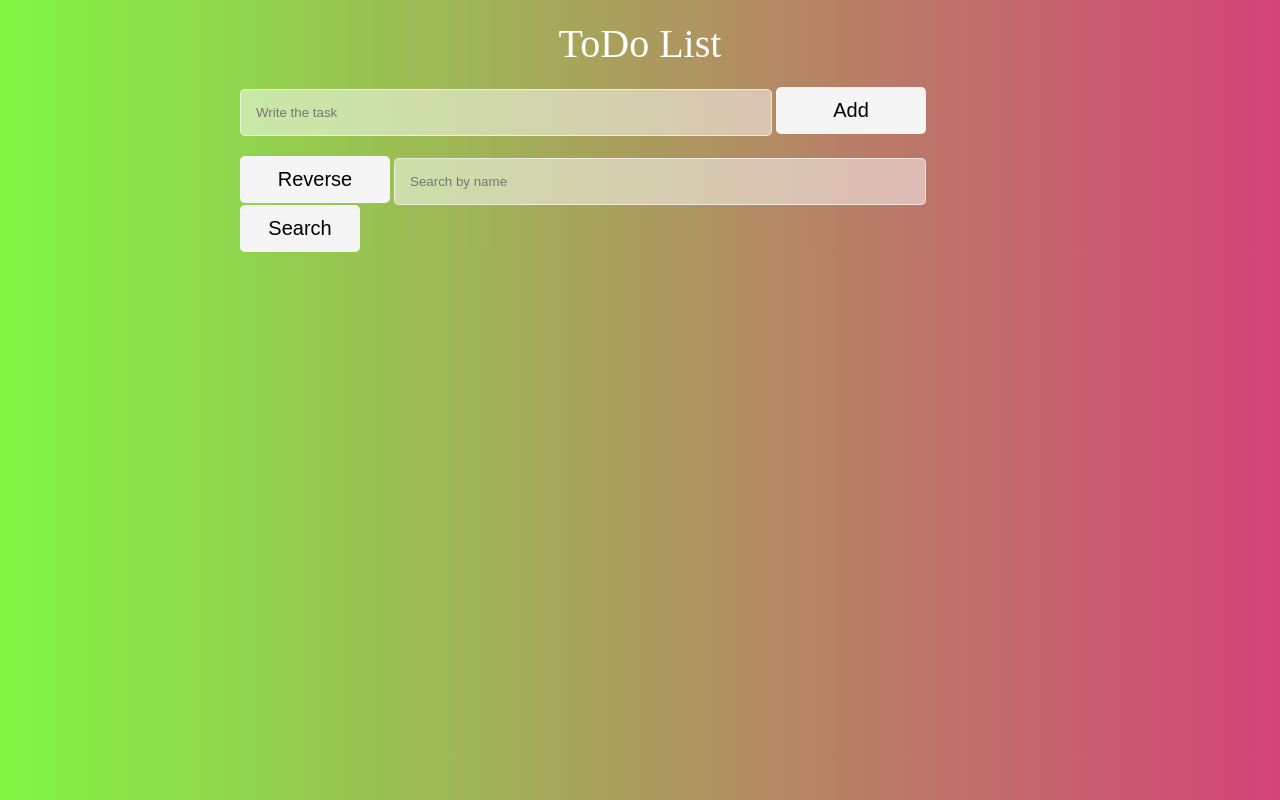
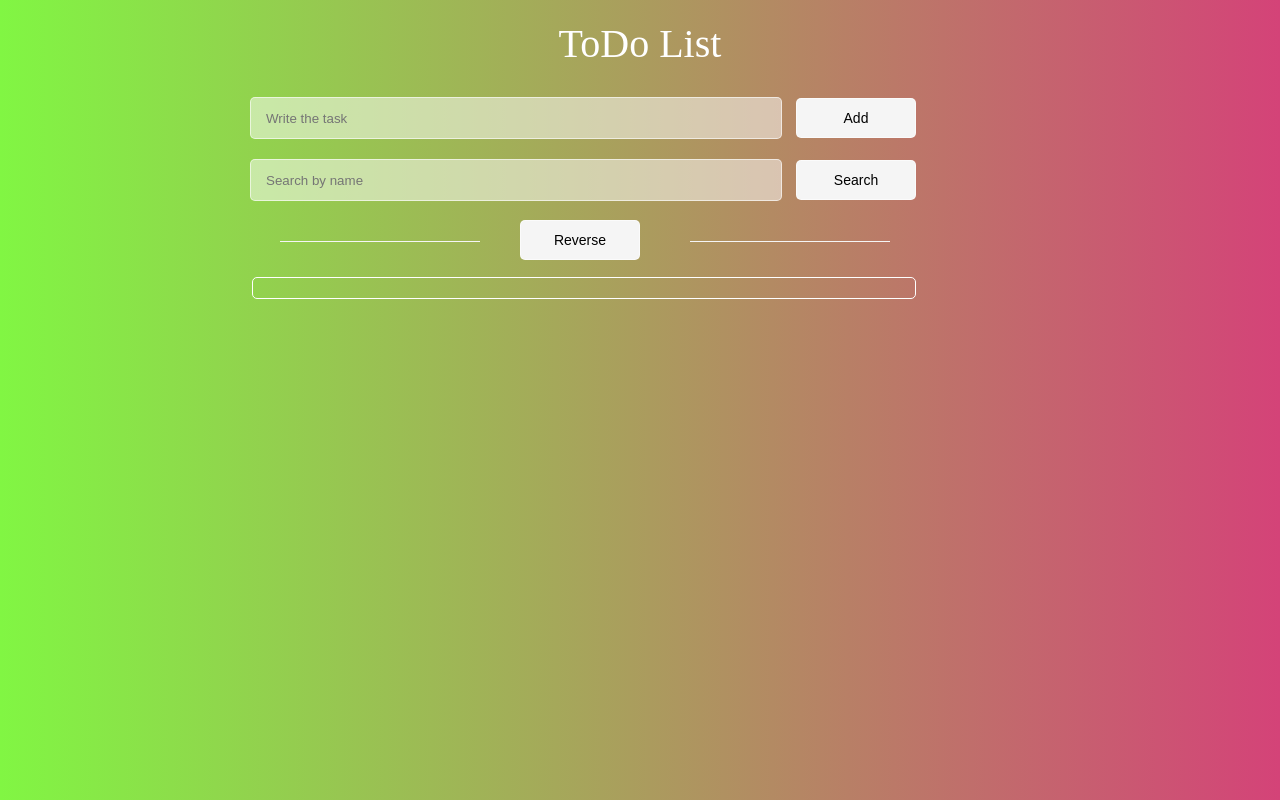
Before and after one commit to OlgaGulenko/testrepository, a plain HTML site: page index.html in a window 1280 px wide. Drawn offline with Linux system fonts and the light colour scheme.

Commit message:
test app v2

```diff
--- a/index.html
+++ b/index.html
@@ -9,15 +9,19 @@
 <body>
 <div>
     <header>ToDo List</header>
+
     <div class="inputBlock">
         <input class= "large" type="text" id="input" placeholder="Write the task">
         <button class= "small" type="button" id="button">Add</button>
-        <button class= "small" type="button" id="reverseButton">Reverse</button>
+
         <input class= "large" type="text" id="searchinput" placeholder="Search by name">
         <button id="searchbtn"  onkeyup="searchTask()">Search</button>
 
-        <div id="list">
-        </div>
+        <hr class="line">
+        <button class= "small" type="button" id="reverseButton">Reverse</button>
+        <hr class="line second">
+
+        <div id="list"></div>
     </div>
 
     <script src="script.js" ></script>
--- a/script.js
+++ b/script.js
@@ -146,3 +146,13 @@ function searchTask() {
 //     };
 // }
 searchBtn.addEventListener('click', searchTask);
+
+function compareName(taskA, taskB) {
+    return taskA.text.localeCompare(taskB.text);
+}
+todoList.sort(compareName);
+
+for(var i = 0; i < todoList.length; i++) {
+    alert(todoList[i].text);
+
+}
--- a/style.css
+++ b/style.css
@@ -9,23 +9,27 @@ html, body{
 }
 
 header {
+    padding: 20px 0;
     text-align: center;
     font-size: 40px;
     color: rgba(255,255,255,1);
-    padding: 20px 0;
 }
+
 input[type = text], .input {
+    width: 500px;
+    height: 40px;
+    padding: 0 15px;
+    margin: 10px;
     border: 1px solid rgba(255,255,255,0.6);
     background-color: rgba(255,255,255,0.5);
     border-radius: 5px;
-    width: 500px;
-    padding: 15px;
     outline: 0;
 }
+
 .task {
-    border: 1px solid rgba(0,0,0,0.6);
     padding: 10px;
     margin-bottom: 10px;
+    border: 1px solid rgba(0,0,0,0.6);
     background-color:rgba(255,255,255,0.8);
 }
 #list .todo h2{
@@ -36,7 +40,7 @@ input[type = text], .input {
     width: 500px;
 }
 .small{
-    width: 150px;
+    width: 120px;
 }
 .checkBox{
     float: right;
@@ -45,28 +49,26 @@ input[type = text], .input {
     margin-top: -75px;
 }
 .inputBlock {
+    position: relative;
     width: 800px;
-    position: relative;
+    margin: auto;
     flex-direction: column;
-    margin: auto;
 }
 .item{
+    position: relative;
     display: block;
     width: 500px;
-
-    position: relative;
     text-align: center;
-
 }
 button, input[type = button]{
+    width: 120px;
+    height: 40px;
+    padding: 0 15px;
+    font-size: 14px;
     color: rgba(0,0,0,1);
-    border: none;
+    border: 1px solid rgba(255,255,255,0.6);
     border-radius: 5px;
     background: whitesmoke;
-    font-size: 20px;
-    width: 120px;
-    padding:12px;
-
 }
 
 button:hover, input[type = button]:hover {
@@ -74,8 +76,8 @@ button:hover, input[type = button]:hover {
 }
 
 .editblock {
+    display: flex;
     padding: 10px;
-    display: flex;
     flex-direction: row;
 }
 .task h1{
@@ -86,12 +88,48 @@ button:hover, input[type = button]:hover {
     background-color: rgba(65, 0, 119, 0.5);
 }
 
+#list {
+    position: absolute;
+    top: 190px;
+    left: 12px;
+    width: 642px;
+    border: 1px solid white;
+    padding: 10px;
+    border-radius: 5px;
+}
+
 #list button{
+    height: 25px;
+    width: 70px;
     margin-right: 5px;
 }
 #list button:last-child{
     margin-right: 0;
 }
 #reverseButton{
-    margin-top:20px;
+    position: absolute;
+    top: 133px;
+    left: 280px;
+    z-index: 2;
 }
+
+.line {
+    float: left;
+    width: 200px;
+    height: 1px;
+    margin-left: 40px;
+    margin-top: 30px;
+    border: none;
+    background-color: whitesmoke;
+}
+.line.second {
+    float: right;
+    margin-right: 150px;
+}
+
+.edit input {
+    margin-left: 0;
+}
+#list .edit button {
+    height: 40px;
+}
```
